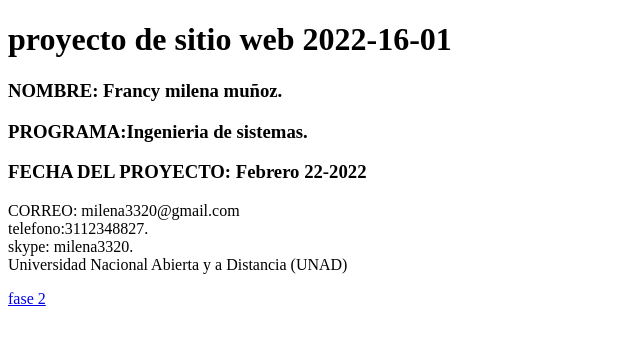
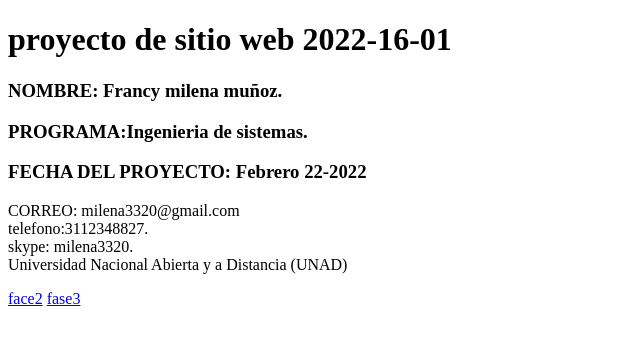
Before and after one commit to milena3320/DSW-Francymilenamunoz, a plain HTML site: page index.html in a window 1280 px wide. Shown: the full height of the page, 0-640 px from the left. Drawn offline with Linux system fonts and the light colour scheme.

Commit message:
Update index.html
cambio

```diff
--- a/index.html
+++ b/index.html
@@ -8,7 +8,7 @@
 </head>
 <body>
     <h1>
-        proyecto de sitio web 2022-16-01 </h1>
+        proyecto de sitio web 2022-16-01  </h1>
         <h3> NOMBRE: Francy milena muñoz. </h3>
         <h3>PROGRAMA:Ingenieria de sistemas.</h3>
         <h3>FECHA DEL PROYECTO: Febrero 22-2022</h3>
@@ -20,6 +20,7 @@
           </p>
 
     </h1>
-    <a href="/fase2/design.html"> fase 2</a>
+    <a href="fase2/desig.html">face2</a>
+    <a href="fase3/index.html">fase3</a>
 </body>
 </html>
```
